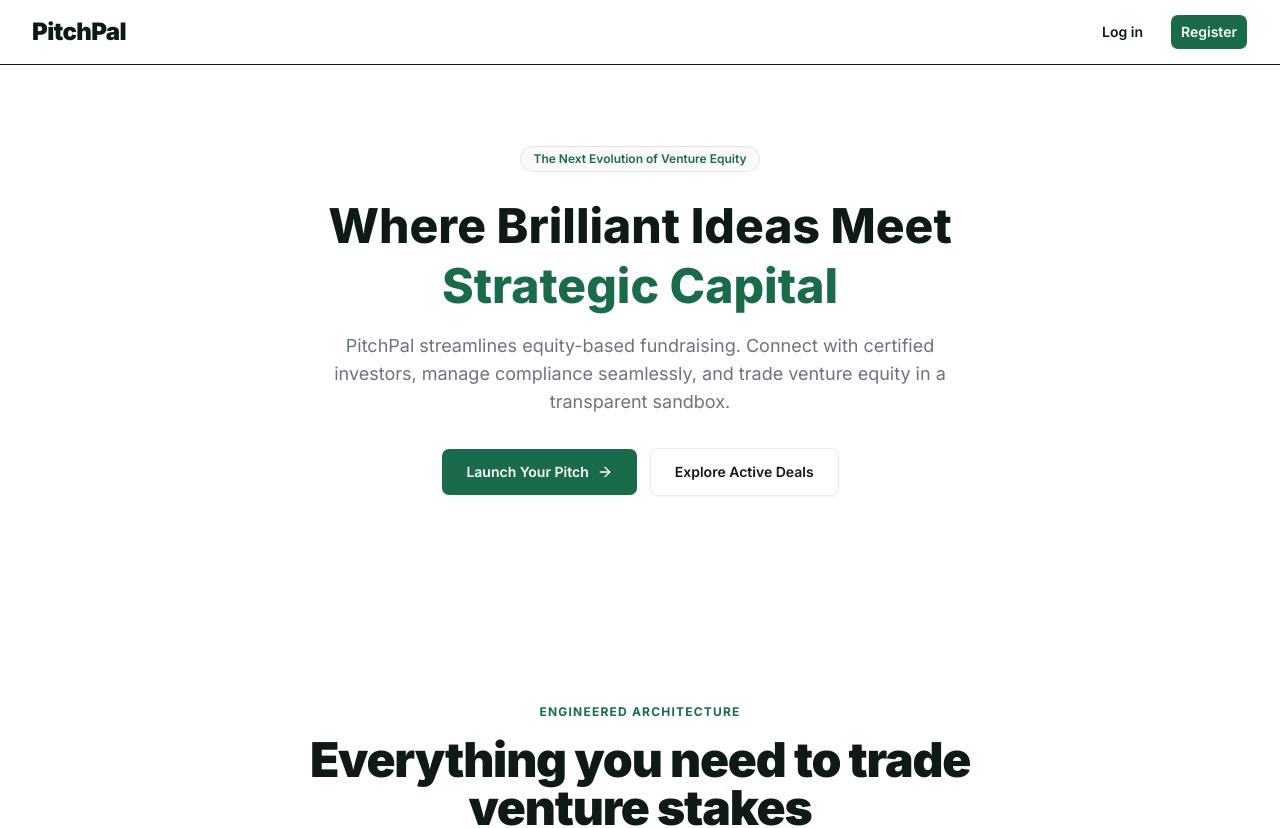
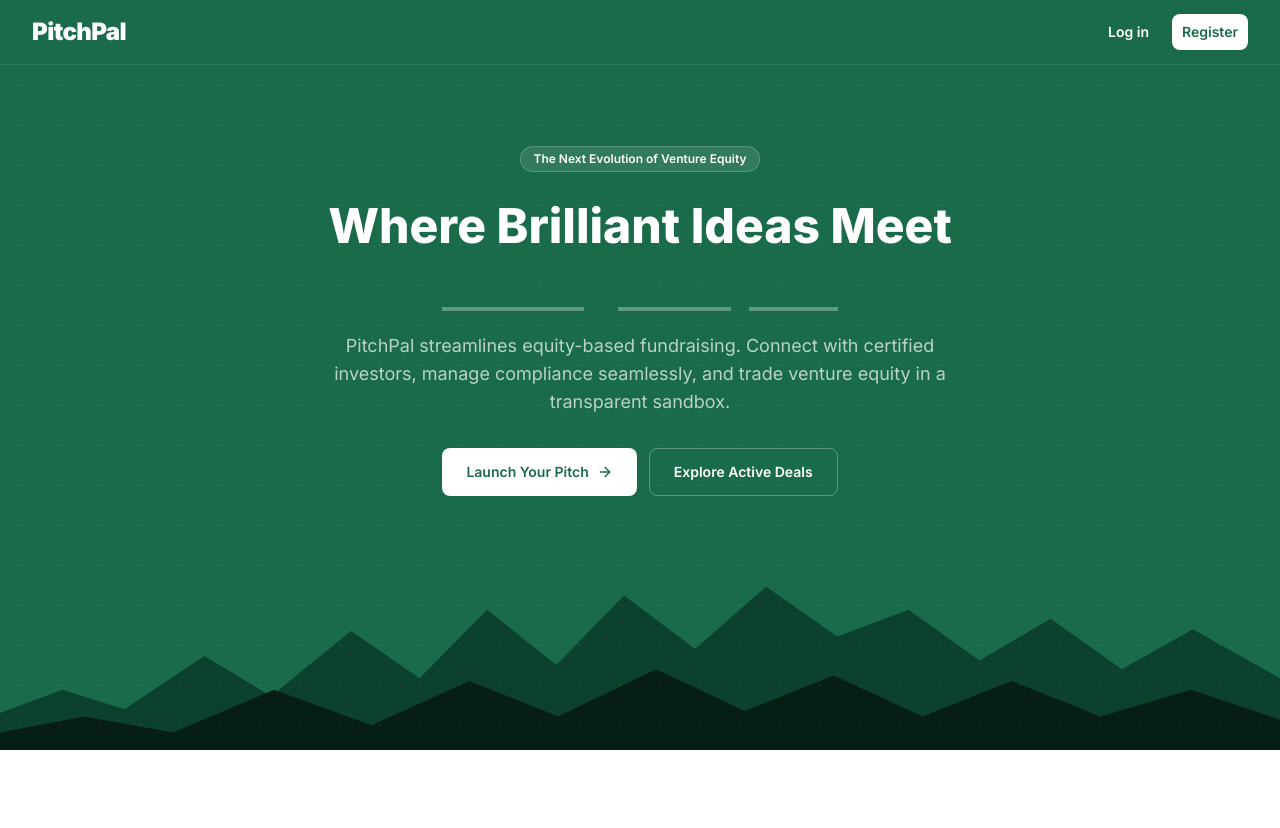
Before and after one commit to SarunMr/pitch_pal-frontend, a Next.js app: page / in a window 1280 px wide. Shown: the top 828 px of the page. Built offline with nearby package versions, Linux system fonts and the light colour scheme.

Commit message:
fixed some ui + made navbar dynamic

```diff
--- a/src/components/landing/Hero.tsx
+++ b/src/components/landing/Hero.tsx
@@ -3,27 +3,67 @@ import Link from "next/link";
 import { Button } from "@/components/ui/button";
 import { ArrowRight } from "lucide-react";
 
+const MountainSilhouette = () => (
+  <svg
+    viewBox="0 0 1440 200"
+    xmlns="http://www.w3.org/2000/svg"
+    preserveAspectRatio="none"
+    className="w-full block -mb-1"
+    aria-hidden="true"
+  >
+    <path
+      d="M-10,200 L-10,158 L70,128 L140,150 L230,90 L305,135 L395,62 L472,115 L548,38 L626,100 L702,22 L782,82 L862,12 L942,68 L1022,38 L1102,95 L1182,48 L1262,105 L1342,60 L1440,115 L1450,200 Z"
+      fill="#0A3A28"
+      opacity="0.85"
+    />
+    <path
+      d="M-10,200 L-10,178 L95,158 L195,176 L308,128 L418,168 L528,118 L628,158 L738,105 L838,152 L938,112 L1038,158 L1138,118 L1238,158 L1340,128 L1450,165 L1450,200 Z"
+      fill="#071E14"
+    />
+  </svg>
+);
+
 export default function Hero(): React.JSX.Element {
   return (
-    <section className="flex items-center justify-center min-h-[60vh] py-20 bg-background text-foreground">
+    <section className="relative w-full overflow-hidden bg-primary text-primary-foreground">
+      {/* Subtle dot grid overlay */}
+      <div
+        className="absolute inset-0 opacity-[0.06]"
+        style={{
+          backgroundImage: `radial-gradient(circle, white 1px, transparent 1px)`,
+          backgroundSize: "40px 40px",
+        }}
+      />
+
+      {/* Content */}
+      <div className="relative flex items-center justify-center min-h-[60vh] py-20">
         <div className="max-w-3xl text-center px-6">
-        <div className="inline-flex items-center gap-2 rounded-full border border-border bg-sidebar px-3 py-1 text-xs font-semibold text-primary w-max mx-auto mb-6">
+          {/* Badge */}
+          <div className="inline-flex items-center gap-2 rounded-full border border-white/20 bg-white/10 px-3 py-1 text-xs font-semibold text-white w-max mx-auto mb-6">
             The Next Evolution of Venture Equity
           </div>
 
-        <h1 className="text-4xl sm:text-5xl font-extrabold leading-tight mb-4">
+          {/* Headline */}
+          <h1 className="text-4xl sm:text-5xl font-extrabold leading-tight mb-4 text-white">
             Where Brilliant Ideas Meet{" "}
-          <span className="text-primary">Strategic Capital</span>
+            <span className="text-accent-foreground underline decoration-white/30 underline-offset-4">
+              Strategic Capital
+            </span>
           </h1>
 
-        <p className="text-base sm:text-lg text-muted-foreground max-w-2xl mx-auto mb-8">
-          PitchPal streamlines equity-based fundraising. Connect with certified
-          investors, manage compliance seamlessly, and trade venture equity in a
-          transparent sandbox.
+          {/* Subheading */}
+          <p className="text-base sm:text-lg text-white/70 max-w-2xl mx-auto mb-8">
+            PitchPal streamlines equity-based fundraising. Connect with
+            certified investors, manage compliance seamlessly, and trade venture
+            equity in a transparent sandbox.
           </p>
 
+          {/* CTAs */}
           <div className="flex flex-col sm:flex-row items-center justify-center gap-3">
-          <Button size="lg" className="h-12 px-6 font-semibold">
+            <Button
+              size="lg"
+              className="h-12 px-6 font-semibold bg-white text-primary hover:bg-white/90 border-0 shadow-none"
+            >
               <Link href="/register" className="flex items-center gap-2">
                 Launch Your Pitch <ArrowRight className="h-4 w-4" />
               </Link>
@@ -32,12 +72,16 @@ export default function Hero(): React.JSX.Element {
             <Button
               variant="outline"
               size="lg"
-            className="h-12 px-6 font-semibold bg-transparent text-foreground"
+              className="h-12 px-6 font-semibold bg-transparent text-white border-white/30 hover:bg-white/10 hover:text-white"
             >
               <Link href="/deals">Explore Active Deals</Link>
             </Button>
           </div>
         </div>
+      </div>
+
+      {/* Mountain silhouette at the bottom */}
+      <MountainSilhouette />
     </section>
   );
 }
--- a/src/components/layout/Navbar.tsx
+++ b/src/components/layout/Navbar.tsx
@@ -1,38 +1,47 @@
+"use client";
+
 import React from "react";
 import Link from "next/link";
+import { usePathname } from "next/navigation";
 import { Button } from "@/components/ui/button";
 import { ROUTES } from "@/constants/routes";
 
 export default function Navbar(): React.JSX.Element {
+  const pathname = usePathname();
+
+  // Determine which actions should be visible based on the current pathname
+  const showLogin = pathname === ROUTES.HOME || pathname === ROUTES.REGISTER;
+  const showRegister = pathname === ROUTES.HOME || pathname === ROUTES.LOGIN;
+
   return (
-    <header className="sticky top-0 z-50 w-full border-b border-[var(--md-sys-color-outline-variant)] bg-[var(--md-sys-color-surface)] backdrop-blur-md bg-opacity-80 transition-colors duration-200">
+    <header className="sticky top-0 z-50 w-full border-b border-white/10 bg-primary backdrop-blur-md transition-colors duration-200">
       <div className="container mx-auto flex h-16 max-w-7xl items-center justify-between px-4 sm:px-6 lg:px-8">
         {/* Left Side: Logo/Branding */}
         <div className="flex items-center">
           <Link
             href={ROUTES.HOME}
-            className="text-2xl font-black tracking-tight text-[var(--md-sys-color-primary)] hover:opacity-90 transition-opacity"
+            className="text-2xl font-black tracking-tight text-primary-foreground hover:opacity-90 transition-opacity"
           >
             PitchPal
           </Link>
         </div>
 
-        {/* Right Side: Auth Actions */}
-        <div className="flex items-center gap-4">
-          <Button variant="ghost">
-            <Link
-              href={ROUTES.LOGIN}
-              className="font-semibold text-[var(--md-sys-color-inverse-surface)]"
+        {/* Right Side: Dynamic Auth Actions */}
+        <div className="flex items-center gap-3">
+          {showLogin && (
+            <Button
+              variant="ghost"
+              className="font-semibold text-primary-foreground hover:bg-white/10 hover:text-primary-foreground"
             >
-              Log in
-            </Link>
-          </Button>
+              <Link href={ROUTES.LOGIN}>Log in</Link>
+            </Button>
+          )}
 
-          <Button variant="default">
-            <Link href={ROUTES.REGISTER} className="font-semibold">
-              Register
-            </Link>
-          </Button>
+          {showRegister && (
+            <Button className="font-semibold bg-white text-primary hover:bg-white/90 border-0 shadow-none">
+              <Link href={ROUTES.REGISTER}>Register</Link>
+            </Button>
+          )}
         </div>
       </div>
     </header>
```
Lines whose indentation alone changed are shown as unchanged.
